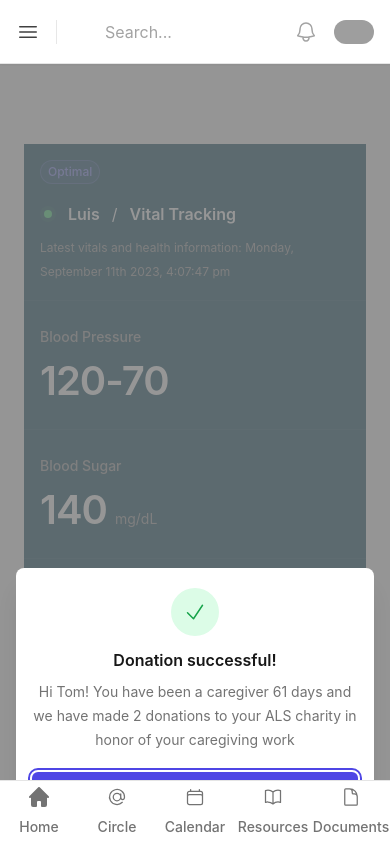
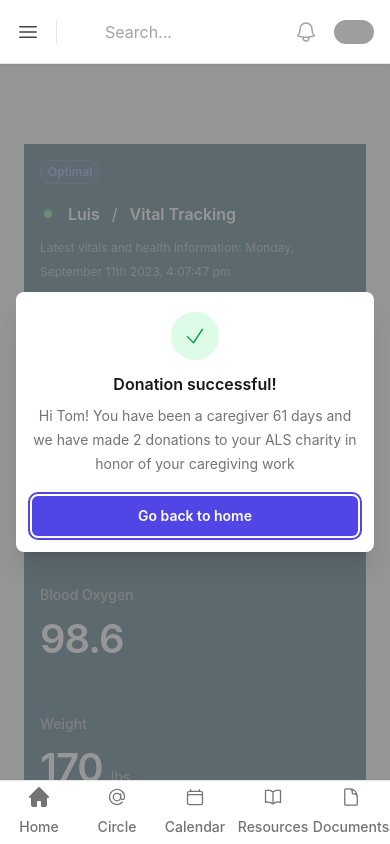
Before and after one commit to ernestobalanzar/caregiver-compass, a React (Vite) app: page /home in a window 390 px wide. Shown: the top 844 px of the page. Built offline with nearby package versions, Linux system fonts and the light colour scheme; grey boxes are pictures that could not be loaded.

Commit message:
Fix the dialog in the home page
Just fixed the dialog in the home page

```diff
--- a/src/components/DonationModal.jsx
+++ b/src/components/DonationModal.jsx
@@ -21,7 +21,7 @@ export default function Example() {
         </Transition.Child>
 
         <div className="fixed inset-0 z-20 w-screen overflow-y-auto">
-          <div className="flex min-h-full items-end justify-center p-4 text-center sm:items-center sm:p-0">
+          <div className="flex min-h-full sm:py-10  justify-center p-4 text-center items-center sm:p-0">
             <Transition.Child
               as={Fragment}
               enter="ease-out duration-300"
--- a/src/components/InviteMember.jsx
+++ b/src/components/InviteMember.jsx
@@ -62,7 +62,7 @@ export default function InviteMember(props) {
           <div className="fixed inset-0 bg-gray-500 bg-opacity-75 transition-opacity" />
         </Transition.Child>
 
-        <div className="fixed inset-0 z-10 overflow-y-auto">
+        <div className="fixed inset-0 z-10 overflow-y-auto w-screen">
           <div className="flex min-h-full items-center justify-center p-4 text-center sm:items-center sm:p-0">
             <Transition.Child
               as={Fragment}
```
